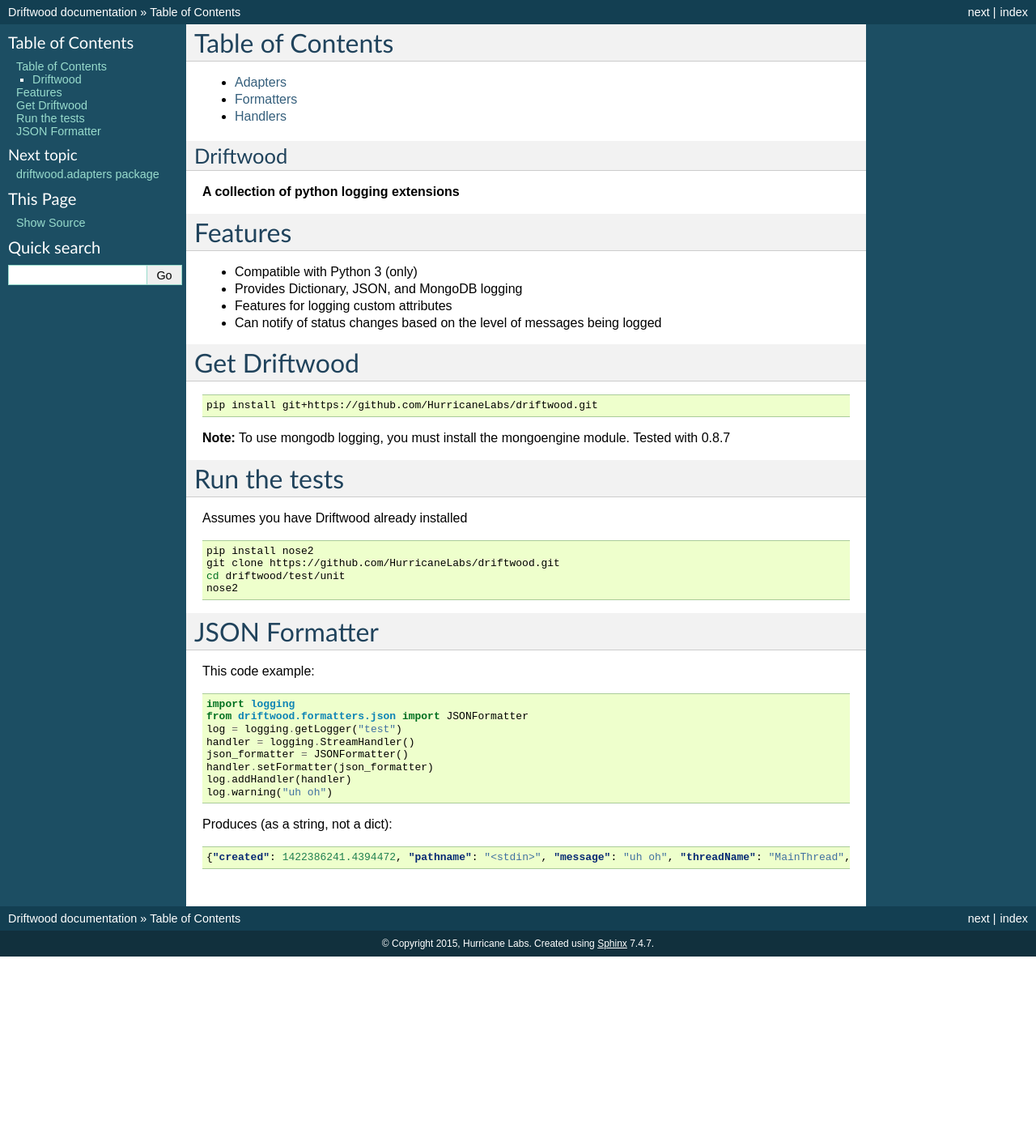
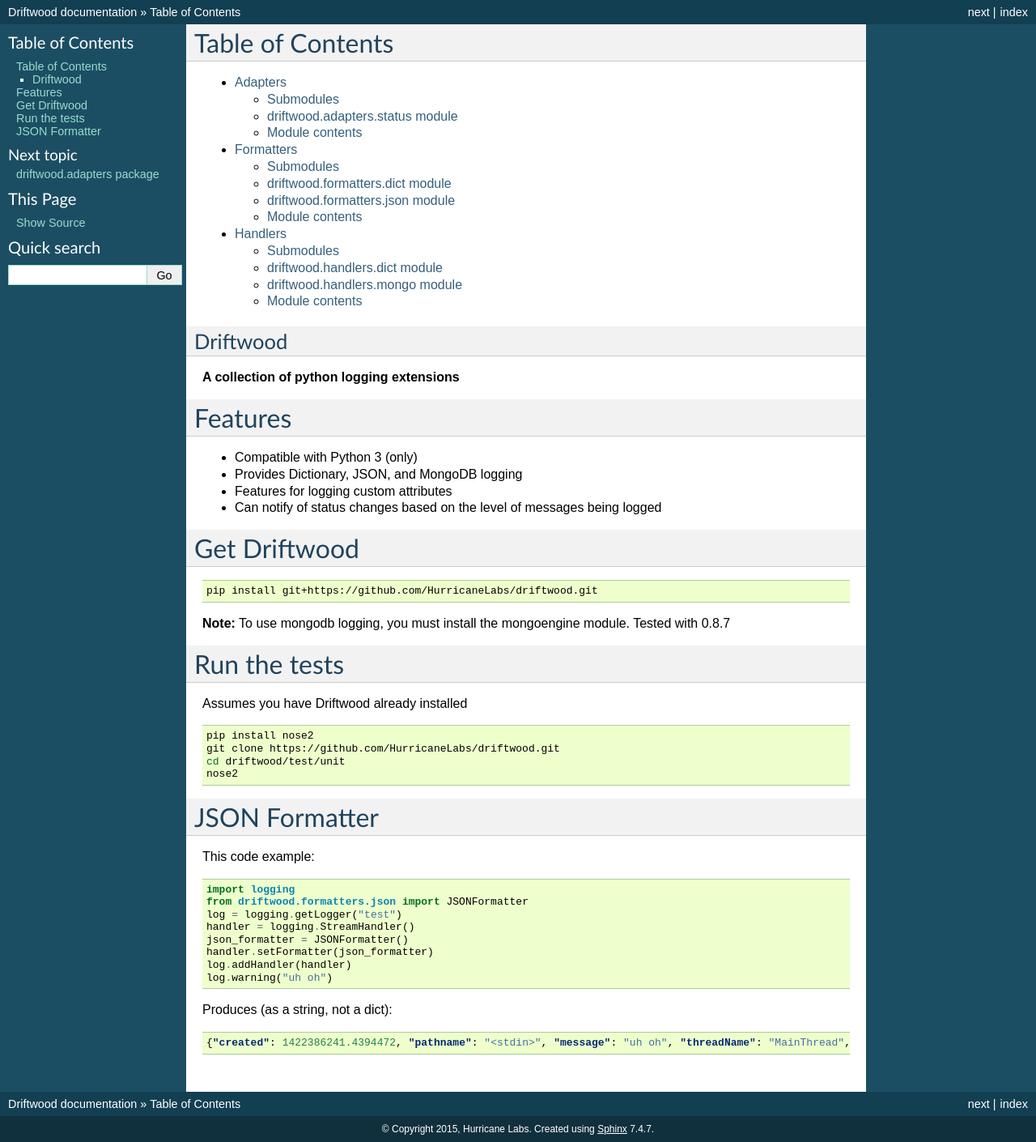
Before and after one commit to lwcolton/driftwood, a Sphinx documentation site: the page built from doc/index.rst, in a window 1280 px wide. Shown: the whole page at 81% size. Built offline with Sphinx 7.4.7, drawn with Linux system fonts in a browser that asks for light colours; before the commit the page ends 1181 px from its top, so only the background shows below that; part of the change alters nothing that is shown.

```diff
--- a/doc/index.rst
+++ b/doc/index.rst
@@ -2,7 +2,7 @@ Table of Contents
 =================
 
 .. toctree::
-    :titlesonly:
+    :maxdepth: 2
 
     Adapters <driftwood.adapters>
     Formatters <driftwood.formatters>
```
